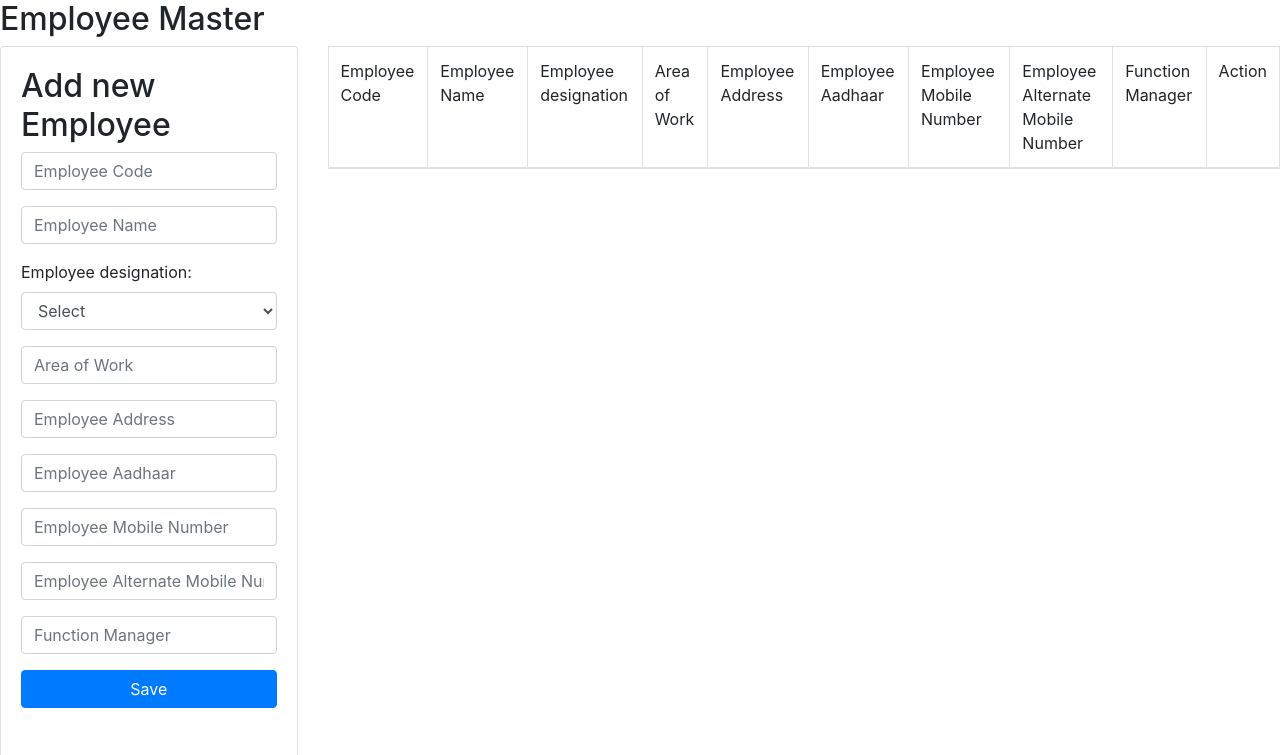
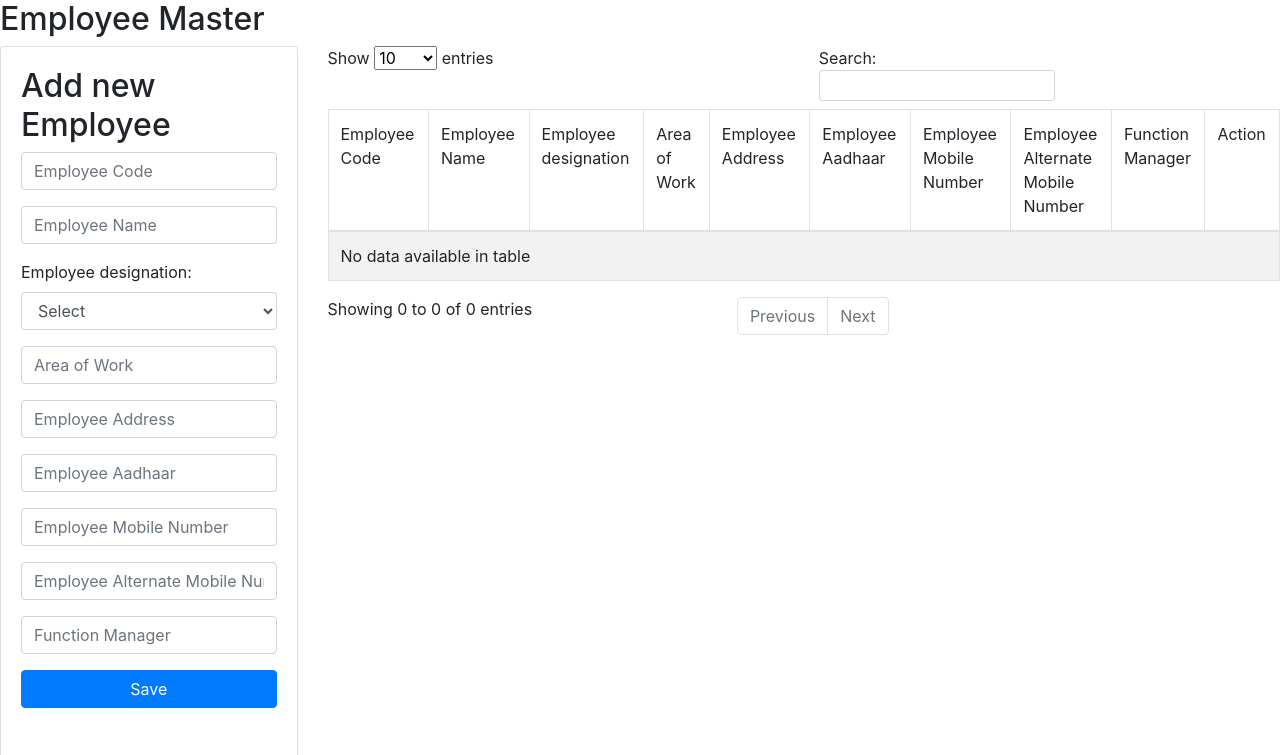
Before and after one commit to Ktic15/iot, a Flask app: page /employee in a window 1280 px wide. Shown: the part 112-867 px from the top of the page. Run offline with Flask 3, Linux system fonts and the light colour scheme; the visitor is signed in with stand-in values (Sample User, id 1); data that the repository does not hold is empty; parts of the project's set-up code (start-up, migrations or seed data) failed here and were passed over; some libraries are stand-ins or nearby versions.

Commit message:
search, page index option will show in all tables

```diff
--- a/app/templates/layout.html
+++ b/app/templates/layout.html
@@ -17,7 +17,8 @@
     <script src="https://cdn.jsdelivr.net/npm/popper.js@1.14.7/dist/umd/popper.min.js" integrity="sha384-UO2eT0CpHqdSJQ6hJty5KVphtPhzWj9WO1clHTMGa3JDZwrnQq4sF86dIHNDz0W1" crossorigin="anonymous"></script>
     <script src="https://cdn.jsdelivr.net/npm/bootstrap@4.3.1/dist/js/bootstrap.min.js" integrity="sha384-JjSmVgyd0p3pXB1rRibZUAYoIIy6OrQ6VrjIEaFf/nJGzIxFDsf4x0xIM+B07jRM" crossorigin="anonymous"></script>
 
-    <link rel="stylesheet" href="https://cdn.jsdelivr.net/npm/bootstrap@4.3.1/dist/css/bootstrap.min.css" integrity="sha384-ggOyR0iXCbMQv3Xipma34MD+dH/1fQ784/j6cY/iJTQUOhcWr7x9JvoRxT2MZw1T" crossorigin="anonymous">
+    <script src="https://cdn.datatables.net/1.10.16/js/jquery.dataTables.min.js"></script>
+    <script src="https://cdn.datatables.net/1.10.16/js/dataTables.bootstrap4.min.js"></script>
   </head>
 <body>
     <nav class="navbar navbar-expand-lg navbar-dark bg-dark">
@@ -75,6 +76,16 @@ if(btnLogout) {
     });
   })
 }
+
+
+$(document).ready(function() {
+    $('#dtable').DataTable({
+      "aLengthMenu": [[ 10, 25,100,500,1000, -1], [ 10, 25,100,500,1000, "All"]],
+        "iDisplayLength": 10
+       }
+    );
+} );
+
 </script>
   </body>
 </html>
```
